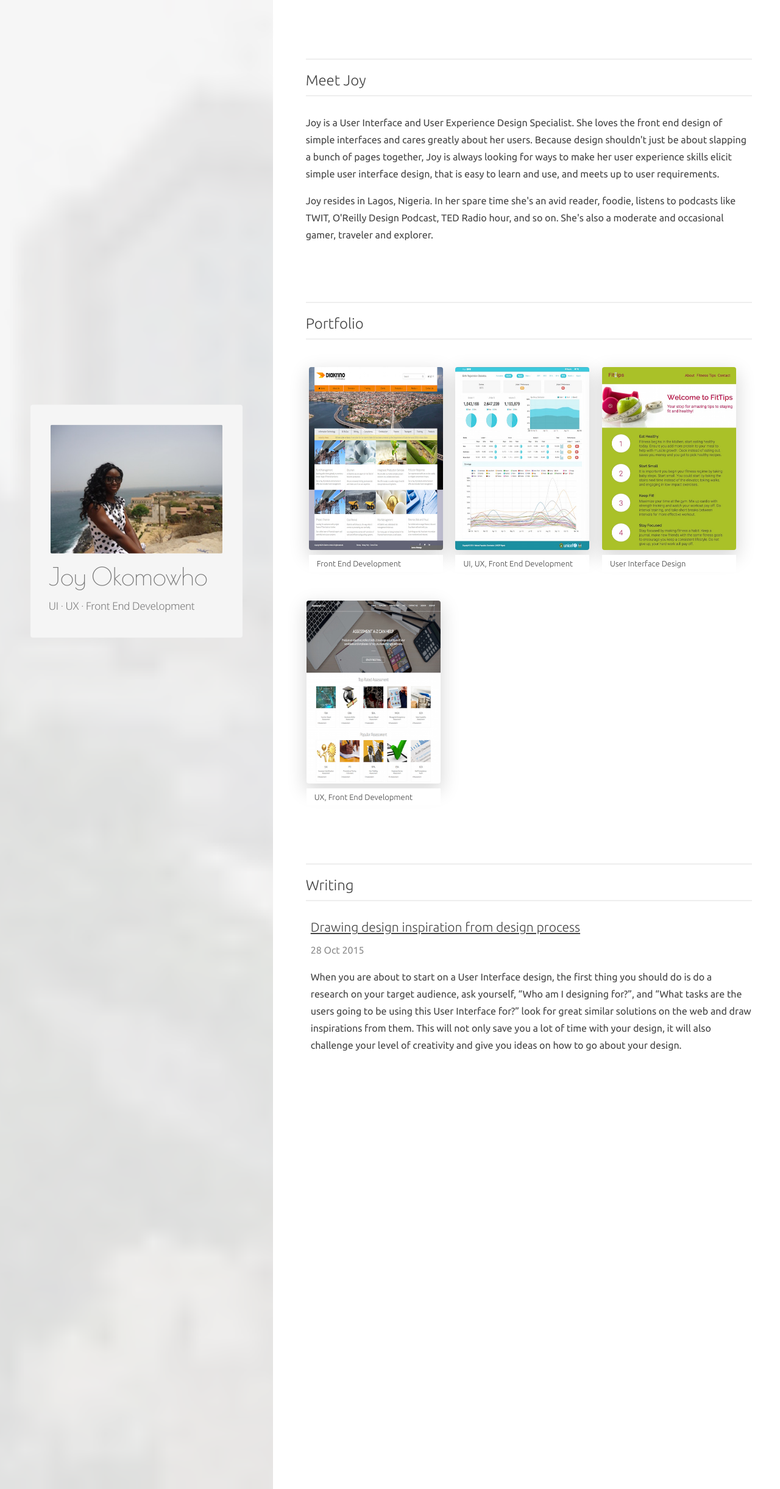
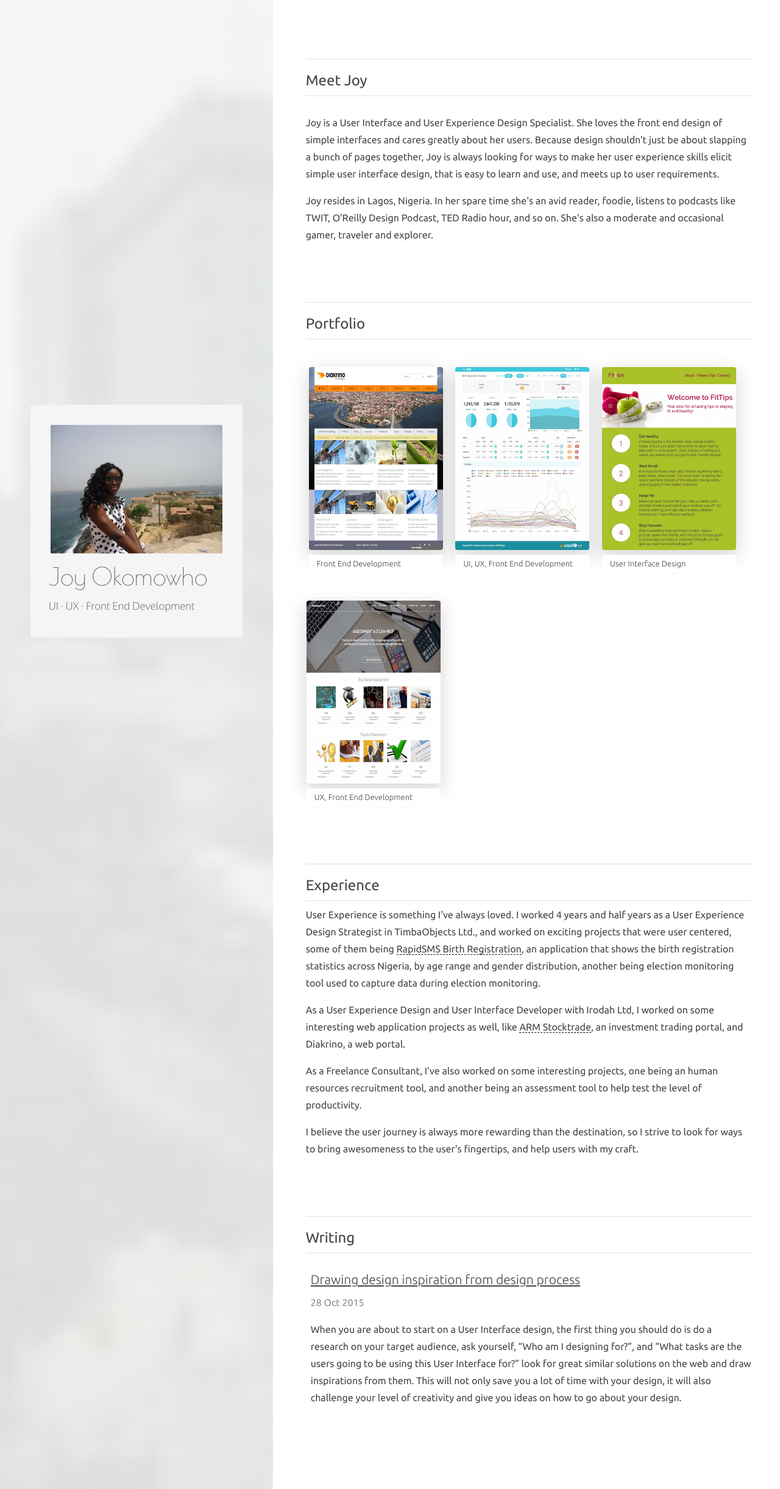
Before and after one commit to jokomowho/my_website, a Jekyll site: the page built from index.html, in a window 1280 px wide. Shown: the whole page at 61% size. Built offline with Jekyll 4.4.1, drawn with Linux system fonts in a browser that asks for light colours; nearby versions of some CDN libraries; Markdown is read by kramdown in place of the engine named in the settings.

Commit message:
Experience content.

```diff
--- a/css/main.css
+++ b/css/main.css
@@ -397,6 +397,16 @@ article .content{
 .content-child{
   margin-top: 1.8em;
 }
+article .content>h2{
+  font-weight: 400;
+}
+.content-link{
+  text-decoration: none;
+  border-bottom: 1px dashed #000;
+}
+.content-link:hover{
+  text-decoration: none;
+}
 h3.style{
   color:#777; font-family: 'Oxygen', serif; font-style:; font-size:17px; font-weight:100; margin-top:.5em; margin-bottom: .5em;
 }
--- a/index.html
+++ b/index.html
@@ -99,6 +99,23 @@ layout: default
     </tbody>
   </table>
   </div>-->
+  <div class="writing content">
+    <hr>
+    <h2>Experience</h2>
+    <hr>
+    <p>
+      User Experience is something I've always loved. I worked 4 years and half years as a User Experience Design Strategist in TimbaObjects Ltd., and worked on exciting projects that were user centered, some of them being <a href="br.rapidsmsnigeria.org" class="content-link">RapidSMS Birth Registration</a>, an application that shows the birth registration statistics across Nigeria, by age range and gender distribution, another being election monitoring tool used to capture data during election monitoring.
+    </p>
+    <p>
+     As a User Experience Design and User Interface Developer with Irodah Ltd, I worked on some interesting web application projects as well, like <a href="armstocktrade.com" class="content-link">ARM Stocktrade</a>, an investment trading portal, and Diakrino, a web portal.
+    </p>
+    <p>
+      As a Freelance Consultant, I've also worked on some interesting projects, one being an human resources recruitment tool, and another being an assessment tool to help test the level of productivity.
+    </p>
+    <p>
+      I believe the user journey is always more rewarding than the destination, so I strive to look for ways to bring awesomeness to the user's fingertips, and help users with my craft.
+    </p>
+  </div>
     <div class="writing content">
       <hr>
       <h2>Writing</h2>
```
